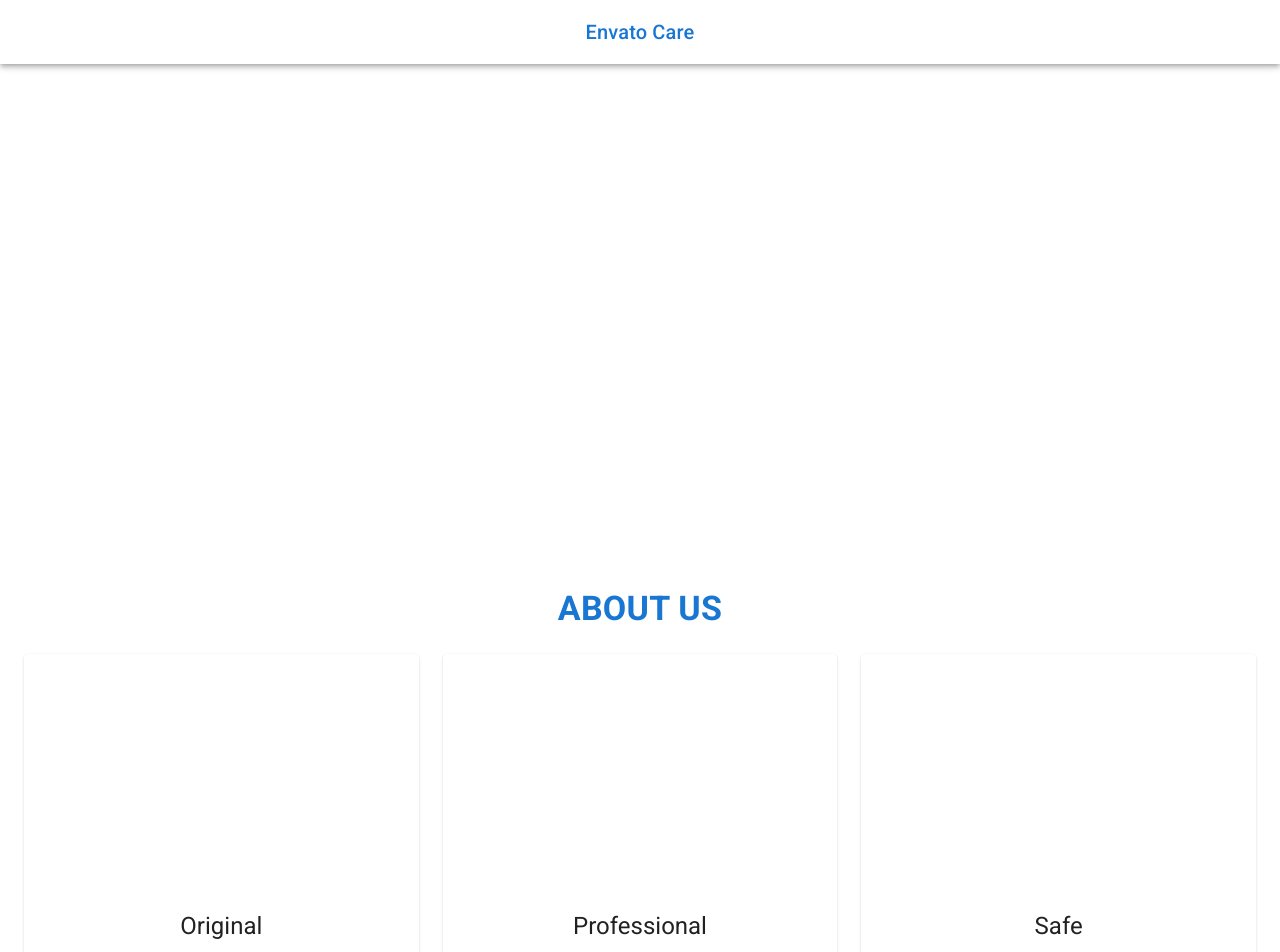
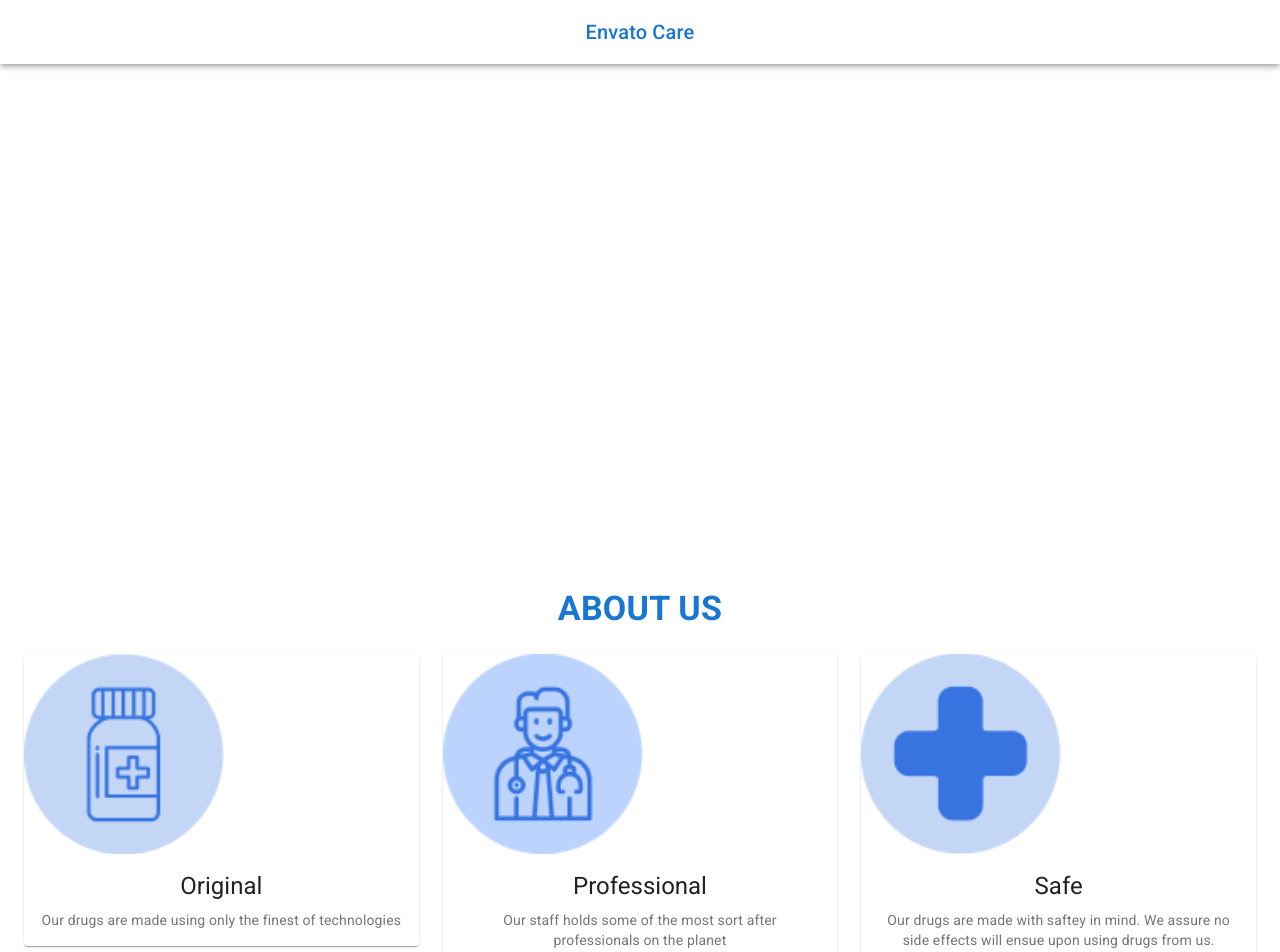
Before and after one commit to Darc99/healthy-pharma, a React (Create React App) app: page / in a window 1280 px wide. Shown: the top 952 px of the page. Built offline with nearby package versions, Linux system fonts and the light colour scheme.

Commit message:
worked on about section images

```diff
--- a/src/App.css
+++ b/src/App.css
@@ -3,6 +3,5 @@
 }
 
 a {
-  /* display: none; */
-  border-bottom-style: none;
+  text-decoration: none;
 }
--- a/src/pages/About/About.jsx
+++ b/src/pages/About/About.jsx
@@ -1,5 +1,8 @@
 import React from 'react';
 import About1 from '../../img/image1.png';
+import Drug from '../../img/Drug.png';
+import Doctor from '../../img/Doctor.png';
+import Safe from '../../img/Safe.png';
 
 import { makeStyles } from '@material-ui/core/styles';
 import Container from '@material-ui/core/Container';
@@ -22,7 +25,8 @@ const useStyles = makeStyles((theme) => ({
     maxWidth: "100%"
   },
   media: {
-    height: 240
+    width: 200,
+    height: 200
   },
   aboutBelow: {
     paddingTop: theme.spacing(4)
@@ -66,7 +70,7 @@ function About() {
                   <CardActionArea>
                     <CardMedia
                       className={classes.media}
-                      image=""
+                      image={Drug}
                       title=""
                     />
                     <CardContent>
@@ -87,7 +91,7 @@ function About() {
                     <CardActionArea>
                       <CardMedia
                         className={classes.media}
-                        image=""
+                        image={Doctor}
                         title=""
                       />
                       <CardContent>
@@ -108,7 +112,7 @@ function About() {
                   <CardActionArea>
                     <CardMedia
                       className={classes.media}
-                      image=""
+                      image={Safe}
                       title=""
                     />
                     <CardContent>
```
